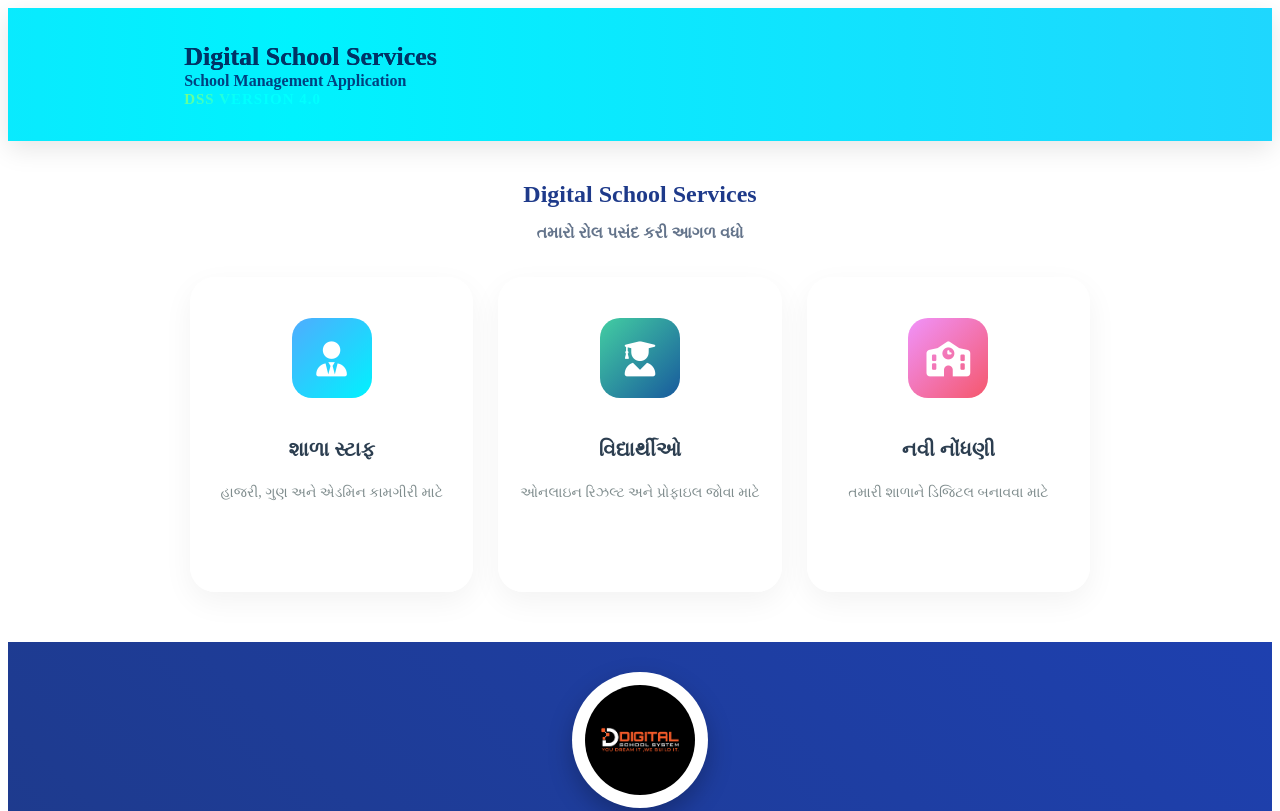
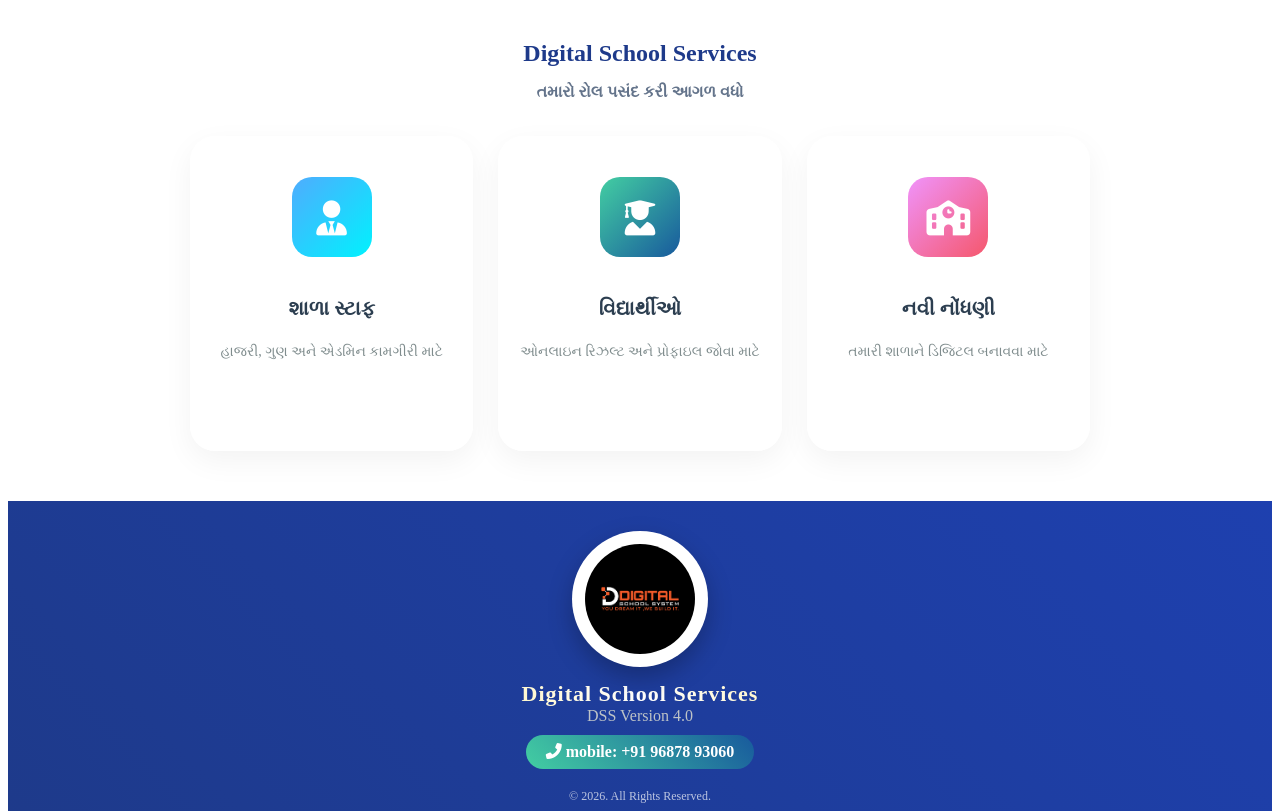
Before and after one commit to digitalschoolservices/Digital-School-Services, a website: page public/index.html in a window 1280 px wide. Shown: the top 811 px of the page. Drawn offline with Linux system fonts and the light colour scheme.

Commit message:
Update index.html

```diff
--- a/public/index.html
+++ b/public/index.html
@@ -137,18 +137,7 @@
 </head>
 <body>
 
-<header class="school-header">
-    <div class="header-content">
-        <img src="1913_Digital School System_UG_-01.jpg" class="logo" onerror="this.src='https://cdn-icons-png.flaticon.com/512/167/167707.png'">
-        <div class="school-text">
-           <div class="school-title powered-by-slide">Digital School Services</div>
-           <div class="school-subtitle">School Management Application</div>
-           <div class="online-result">
-                <span class="animate-charcter">DSS Version 4.0</span>
-           </div>
-        </div>
-    </div>
-</header>
+
 
 <style>
     /* ગ્રીડ લેઆઉટ સેટિંગ્સ */
```
